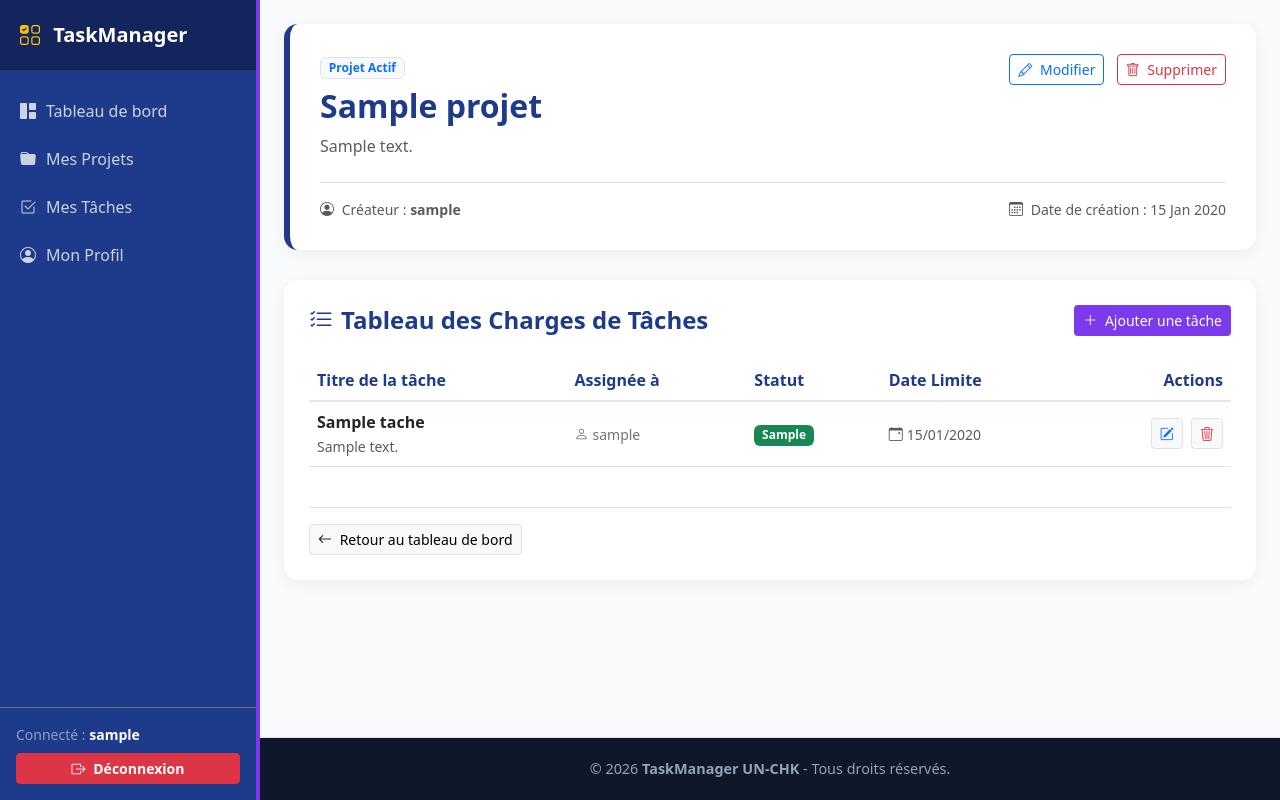
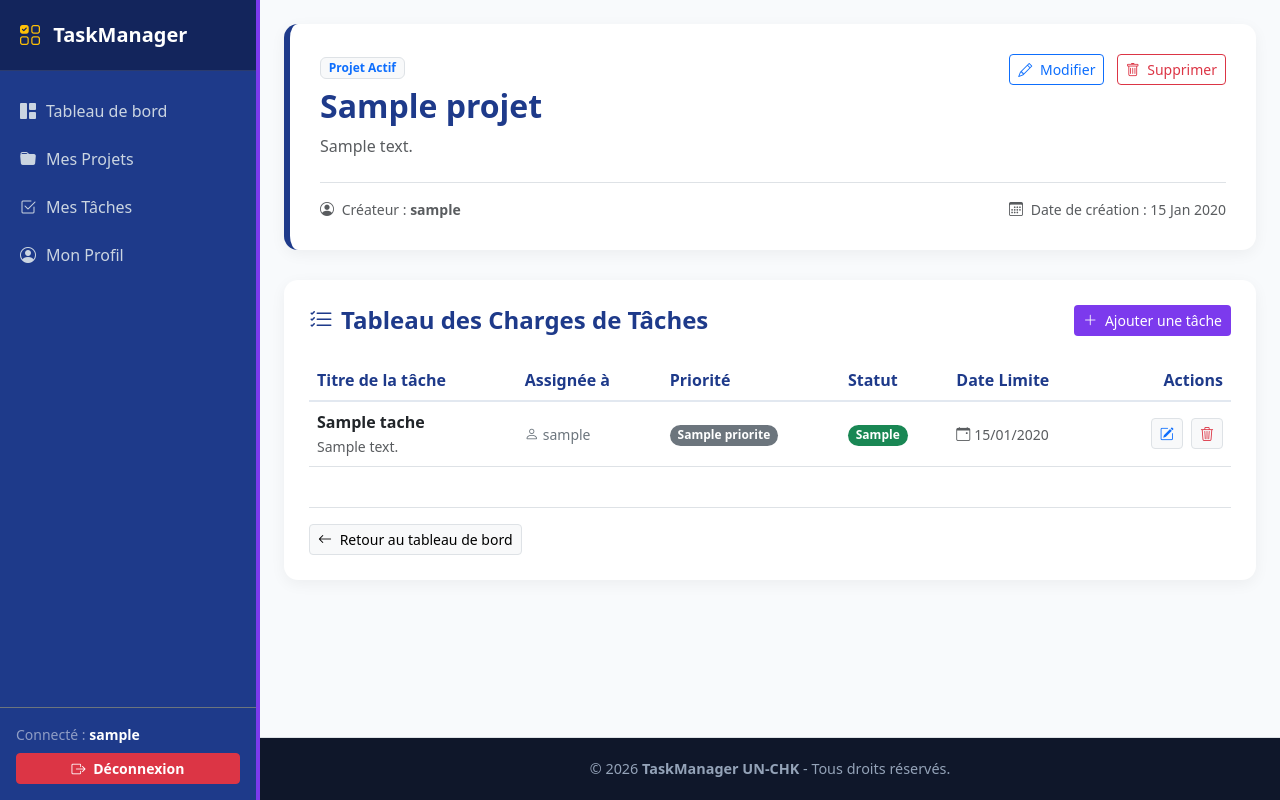
Before and after one commit to diagnediakhou11-sys/Plateforme-de-Gestion-de-Taches, a Django app: template templates/projects/projet_detail.html in a window 1280 px wide. Run offline with Django 5.2, Linux system fonts and the light colour scheme; a user stored in the database is signed in; tables that the repository leaves empty hold one stand-in row (values such as "Sample post"); the template is opened without the code that fills it: values that come from a table or form of the project are taken from there, most other values are stand-ins (such as "Sample title", 1, 10 or a date in 2020).

Commit message:
Ajout de la priorité dans la vue détail du projet

```diff
--- a/templates/projects/projet_detail.html
+++ b/templates/projects/projet_detail.html
@@ -82,6 +82,7 @@
                     <tr>
                         <th>Titre de la tâche</th>
                         <th>Assignée à</th>
+                        <th>Priorité</th>
                         <th>Statut</th>
                         <th>Date Limite</th>
                         <th class="text-end">Actions</th>
@@ -96,17 +97,24 @@
                             </td>
                             <td>
                                 <span class="text-secondary small">
-                                    <i class="bi bi-person me-1"></i>{{ tache.assignee.username|default:"Non assignée" }}
+                                    <i class="bi bi-person me-1"></i>{{ tache.assignee.username|default:tache.assigne_a.username|default:"Non assignée" }}
                                 </span>
                             </td>
+                            <!-- Colonne Priorité Ajoutée -->
                             <td>
-                                <span class="badge {% if tache.statut == 'termine' %}bg-success{% elif tache.statut == 'en_cours' %}bg-warning text-dark{% else %}bg-danger{% endif %}">
-                                    {{ tache.get_statut_display }}
+                                <span class="badge rounded-pill {% if tache.priorite|lower == 'haute' %}bg-danger{% elif tache.priorite|lower == 'moyenne' %}bg-warning text-dark{% else %}bg-secondary{% endif %}">
+                                    {{ tache.get_priorite_display|default:tache.priorite }}
+                                </span>
+                            </td>
+                            <!-- Colonne Statut -->
+                            <td>
+                                <span class="badge rounded-pill {% if tache.statut|lower == 'termine' or tache.statut|lower == 'terminée' %}bg-success{% elif tache.statut|lower == 'en_cours' %}bg-info text-dark{% else %}bg-secondary{% endif %}">
+                                    {{ tache.get_statut_display|default:tache.statut }}
                                 </span>
                             </td>
                             <td>
                                 <small class="text-muted">
-                                    <i class="bi bi-calendar-event me-1"></i>{{ tache.deadline|date:"d/m/Y"|default:"Pas de date" }}
+                                    <i class="bi bi-calendar-event me-1"></i>{{ tache.deadline|default:tache.date_echeance|date:"d/m/Y"|default:"Pas de date" }}
                                 </small>
                             </td>
                             <td class="text-end">
```
